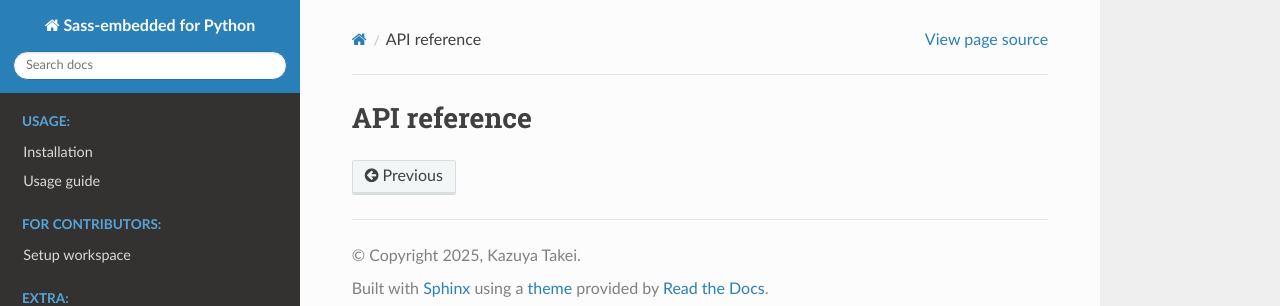
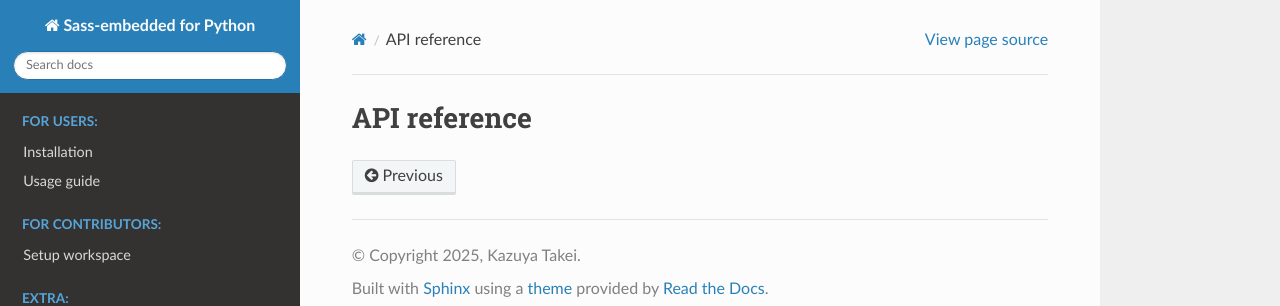
Before and after one commit to attakei/sass-embedded-python, a Sphinx documentation site: the page built from docs/api.rst, in a window 1280 px wide. Shown: the top 306 px of the page. Built offline with Sphinx 7.4.7 and the Read the Docs theme 3.1.0, drawn with Linux system fonts in a browser that asks for light colours; pages that are not in the unit, such as notebooks, are missing from menus.

Commit message:
docs: Refactor label

```diff
--- a/docs/index.rst
+++ b/docs/index.rst
@@ -15,8 +15,8 @@ Document guide
 ==============
 
 .. toctree::
-   :maxdepth: 2
-   :caption: Usage:
+   :maxdepth: 1
+   :caption: For users:
 
    installation
    usage
```
Also changed, not shown: other parts of docs/index.rst (+1 -1 lines).
